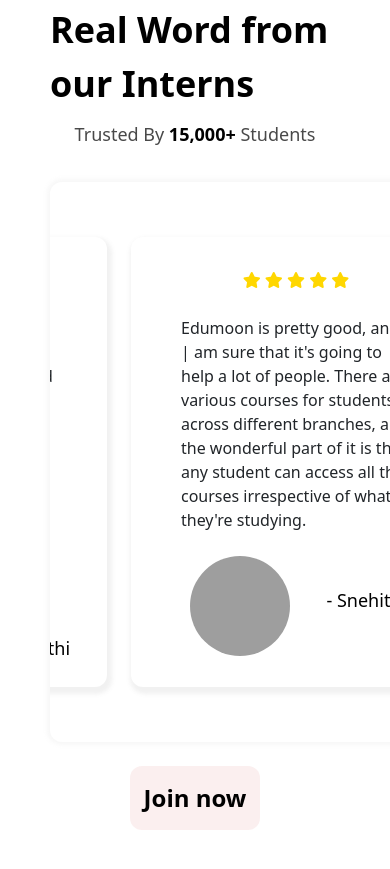
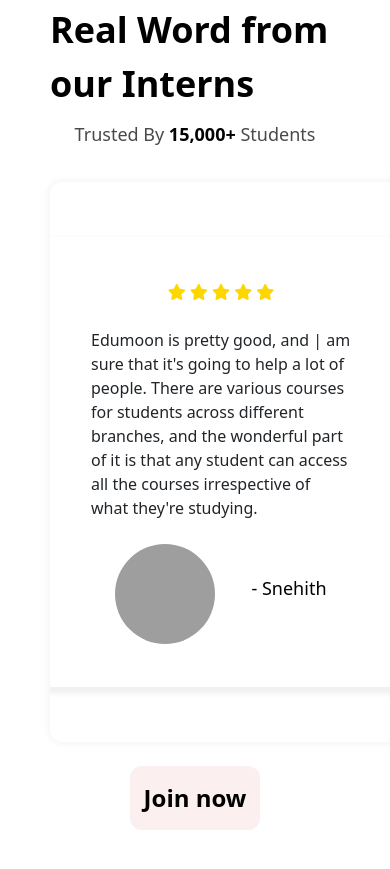
Before and after one commit to SaiSahithPolimera/Robot-Process-Automation-Course, a plain HTML site: page index.html in a window 390 px wide. Shown: the part 2235-3104 px from the top of the page. Drawn offline with nearby package versions, Linux system fonts and the light colour scheme; the site is published under a folder, as on GitHub Pages, so addresses that start at the root find nothing; grey boxes are pictures that could not be loaded.

Commit message:
Update viewport meta tag for responsive design

```diff
--- a/index.html
+++ b/index.html
@@ -31,6 +31,7 @@
     ></script>
     <script src="https://kit.fontawesome.com/a076d05399.js"></script>
     <link rel="stylesheet" href="styles.css" />
+    <meta name="viewport" content="width=device-width, initial-scale=1">
   </head>
   <body>
     <section class="home">
@@ -306,7 +307,7 @@
           </div>
 
           <script src="https://cdn.jsdelivr.net/npm/swiper@11/swiper-bundle.min.js"></script>
-          <script src="/js/index.js"></script>
+          <script src="js/index.js"></script>
         </div>
       </div>
       <div class="button-container">
```
